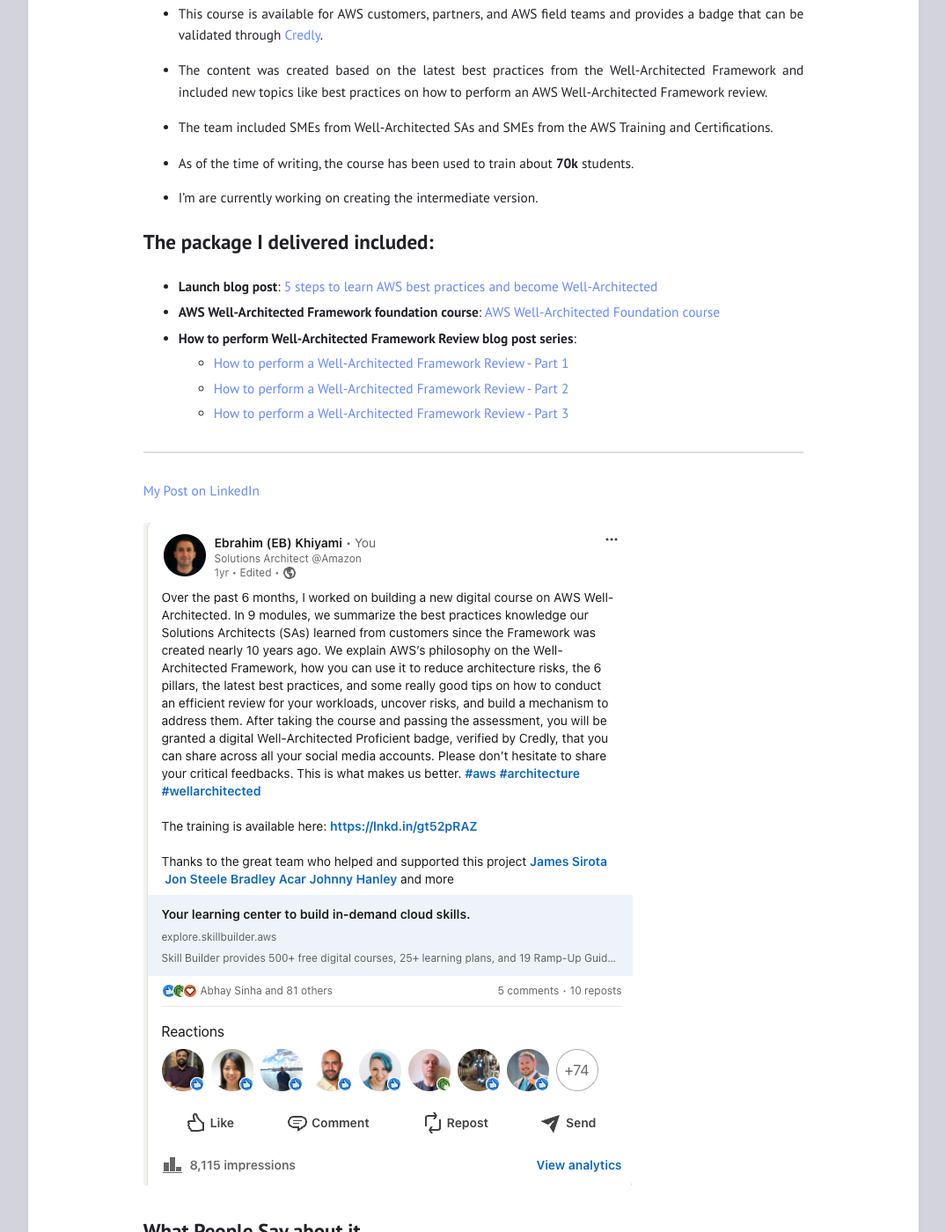
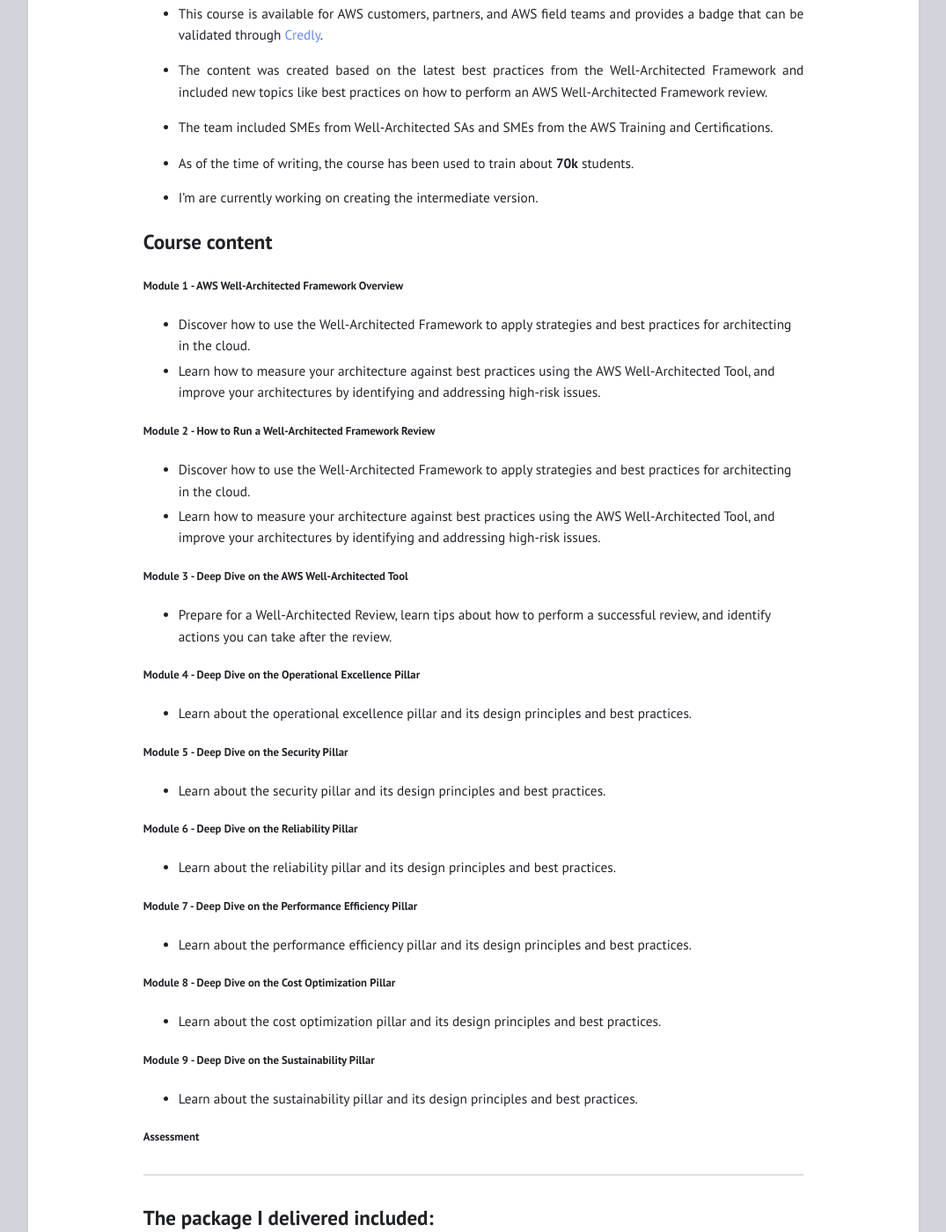
Before and after one commit to ekhiyami/ekhiyami.github.io, a Jekyll site: the page built from _posts/2023-07-01-wa-course.md, in a window 1280 px wide and 1400 px high, scrolled down 928 px. Shown: the whole window at 88% size, without its empty margins (102-1177 px from the left). Built offline with Jekyll 4.4.1, drawn with Linux system fonts in a browser that asks for light colours.

Commit message:
Update 2023-07-01-wa-course.md

```diff
--- a/_posts/2023-07-01-wa-course.md
+++ b/_posts/2023-07-01-wa-course.md
@@ -21,6 +21,41 @@
 * I'm are currently working on creating the intermediate version.
 
 
+## Course content
+
+##### Module 1 - AWS Well-Architected Framework Overview
+- Discover how to use the Well-Architected Framework to apply strategies and best practices for architecting in the cloud.
+- Learn how to measure your architecture against best practices using the AWS Well-Architected Tool, and improve your architectures by identifying and addressing high-risk issues.
+
+##### Module 2 - How to Run a Well-Architected Framework Review
+- Discover how to use the Well-Architected Framework to apply strategies and best practices for architecting in the cloud.
+- Learn how to measure your architecture against best practices using the AWS Well-Architected Tool, and improve your architectures by identifying and addressing high-risk issues.
+
+##### Module 3 - Deep Dive on the AWS Well-Architected Tool
+- Prepare for a Well-Architected Review, learn tips about how to perform a successful review, and identify actions you can take after the review.
+
+##### Module 4 - Deep Dive on the Operational Excellence Pillar
+- Learn about the operational excellence pillar and its design principles and best practices.
+
+##### Module 5 - Deep Dive on the Security Pillar
+- Learn about the security pillar and its design principles and best practices.
+
+##### Module 6 - Deep Dive on the Reliability Pillar
+- Learn about the reliability pillar and its design principles and best practices.
+
+##### Module 7 - Deep Dive on the Performance Efficiency Pillar
+- Learn about the performance efficiency pillar and its design principles and best practices.
+
+##### Module 8 - Deep Dive on the Cost Optimization Pillar
+- Learn about the cost optimization pillar and its design principles and best practices.
+
+##### Module 9 - Deep Dive on the Sustainability Pillar
+- Learn about the sustainability pillar and its design principles and best practices.
+
+##### Assessment
+
+***
+
 ## The package I delivered included:
 
 - **Launch blog post**: [5 steps to learn AWS best practices and become Well-Architected](https://aws.amazon.com/blogs/training-and-certification/5-steps-to-learn-aws-best-practices-and-become-well-architected/)
```
